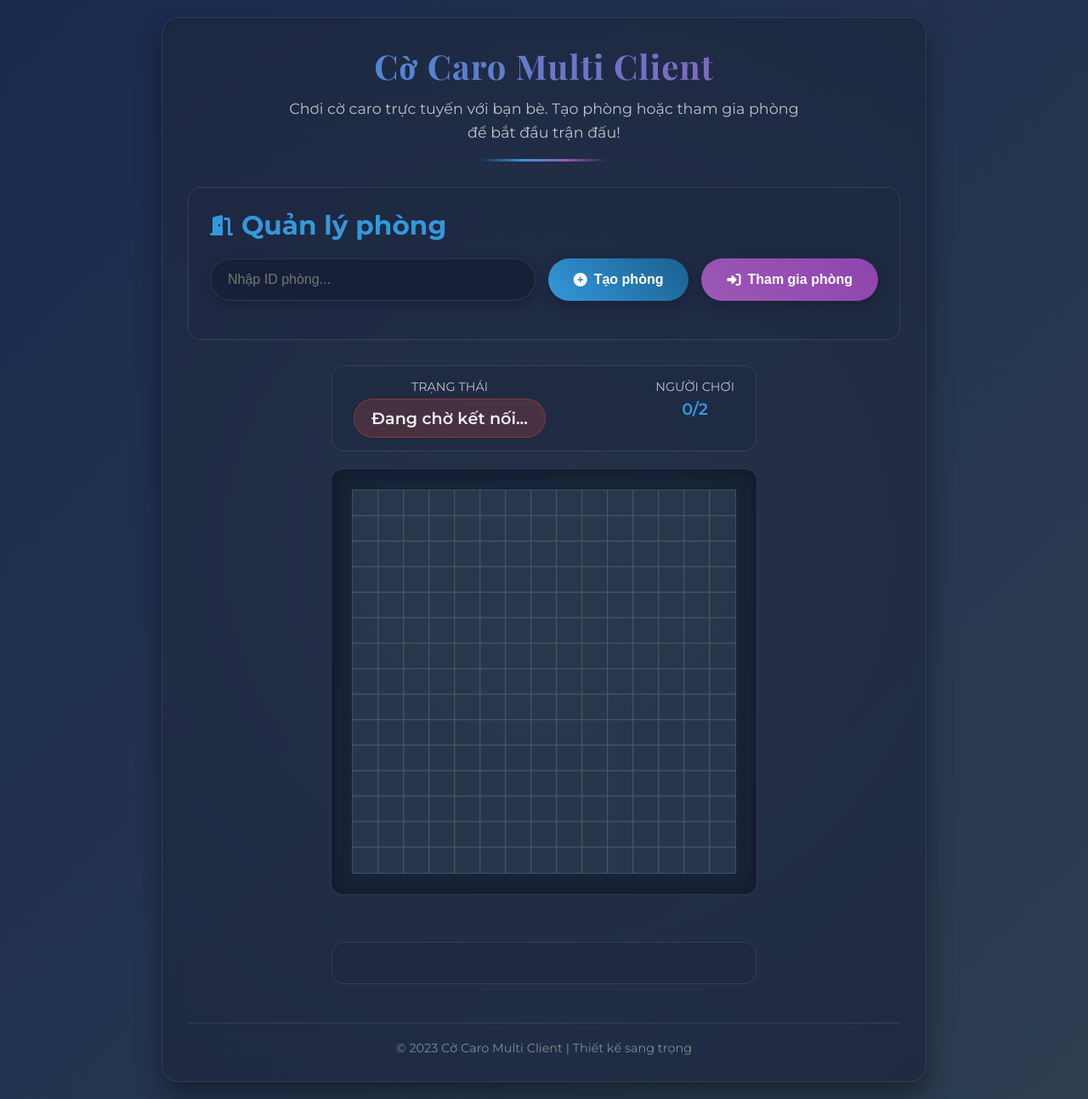
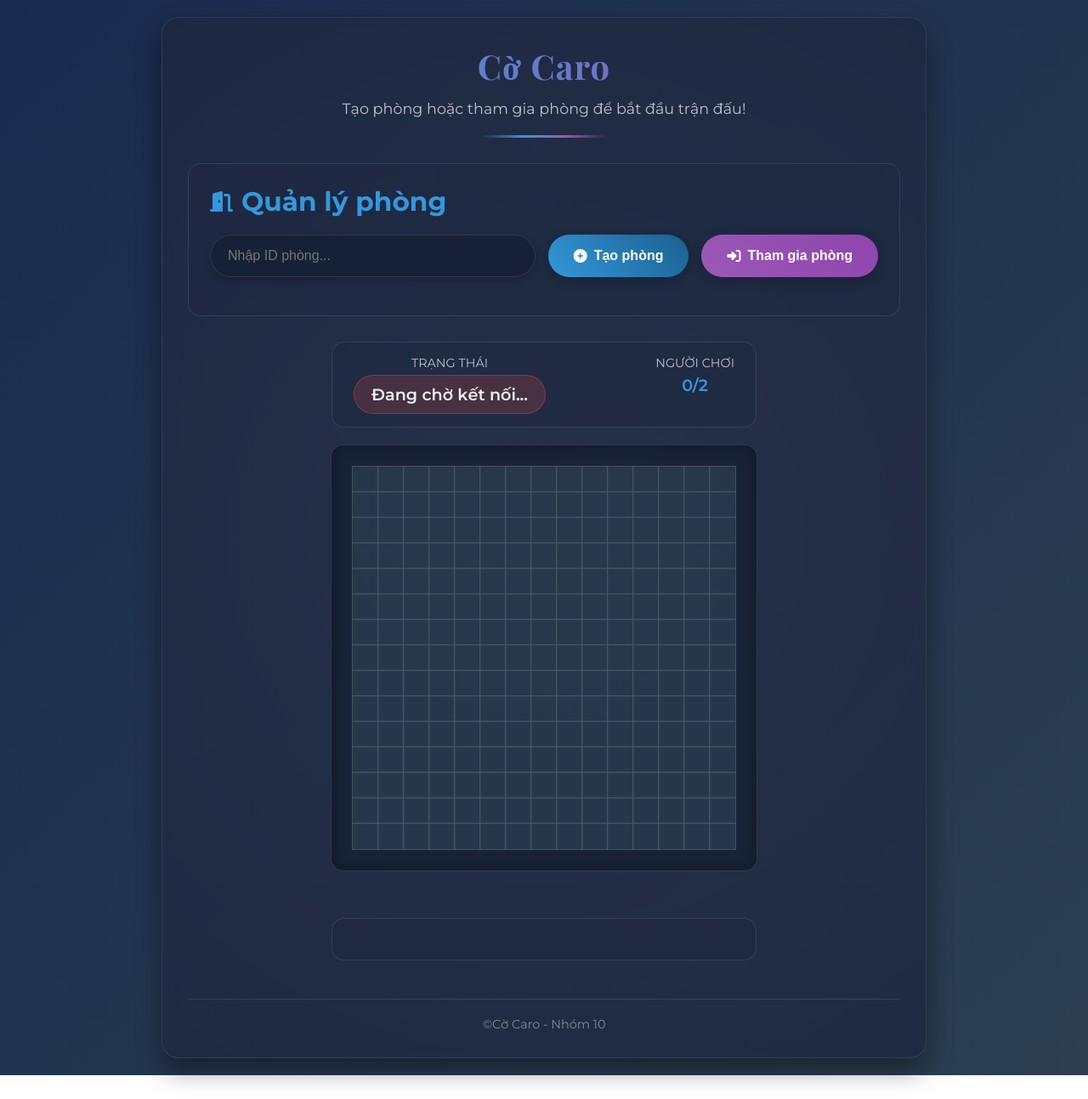
Before and after one commit to phint24/Caro-MultiClient, a website: page public/index.html in a window 1280 px wide. Shown: the whole page at 85% size. After the commit the page ends 1265 px from the top, so only its background shows below. Drawn offline with nearby package versions, Linux system fonts and the light colour scheme; no server answers.

Commit message:
fix content

```diff
--- a/public/index.html
+++ b/public/index.html
@@ -1,18 +1,23 @@
 <!DOCTYPE html>
 <html lang="en">
+
 <head>
     <meta charset="UTF-8">
     <meta name="viewport" content="width=device-width, initial-scale=1.0">
-    <title>Cờ Caro Multi Client | Sang trọng</title>
-    <link href="https://fonts.googleapis.com/css2?family=Montserrat:wght@400;500;600;700&family=Playfair+Display:wght@700&display=swap" rel="stylesheet">
+    <title>Cờ Caro</title>
+    <link
+        href="https://fonts.googleapis.com/css2?family=Montserrat:wght@400;500;600;700&family=Playfair+Display:wght@700&display=swap"
+        rel="stylesheet">
     <link rel="stylesheet" href="https://cdnjs.cloudflare.com/ajax/libs/font-awesome/6.4.0/css/all.min.css">
     <link rel="stylesheet" href="style.css">
 </head>
+
 <body>
     <div class="container">
         <header>
-            <h1>Cờ Caro Multi Client</h1>
-            <p class="subtitle">Chơi cờ caro trực tuyến với bạn bè. Tạo phòng hoặc tham gia phòng để bắt đầu trận đấu!</p>
+            <h1>Cờ Caro</h1>
+            <p class="subtitle">Tạo phòng hoặc tham gia phòng để bắt đầu trận đấu!
+            </p>
         </header>
 
         <section class="room-section">
@@ -53,7 +58,7 @@
         </section>
 
         <footer>
-            <p>© 2023 Cờ Caro Multi Client | Thiết kế sang trọng</p>
+            <p>©Cờ Caro - Nhóm 10</p>
         </footer>
 
         <!-- Card hiển thị người thắng -->
@@ -74,4 +79,5 @@
     <script src="/socket.io/socket.io.js"></script>
     <script src="client.js"></script>
 </body>
+
 </html>
```
Also changed, not shown: public/client.js (+9 -15 lines).
